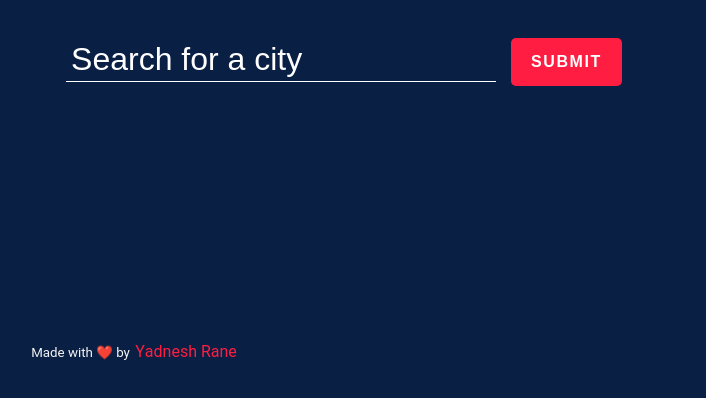
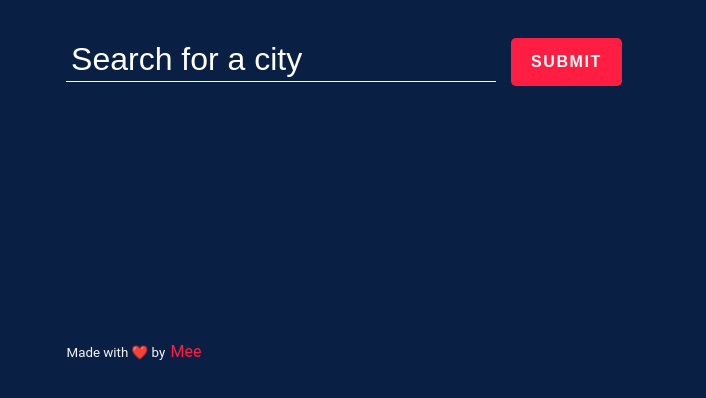
Before and after one commit to Yadnesh02/Weather_Web_App, a plain HTML site: page index.html in a window 1280 px wide. Shown: the part 348-746 px from the top of the page, without its empty margins (506-1212 px from the left). Drawn offline with nearby package versions, Linux system fonts and the light colour scheme.

Commit message:
Update index.html

```diff
--- a/index.html
+++ b/index.html
@@ -69,7 +69,7 @@
 </section>
 <footer class="page-footer">
   <div class="container">
-    <p><small>Made with <spam>❤️</spam> by </small><a class="link" href="">Yadnesh Rane</a></p>
+    <p><small>Made with <spam>❤️</spam> by </small><a class="link" href="">Mee</a></p>
     <!-- <small>Made with <span>❤</span> by <a href="#" target="_blank">Yadnesh Rane</a> -->
     </small>
   </div>
```
